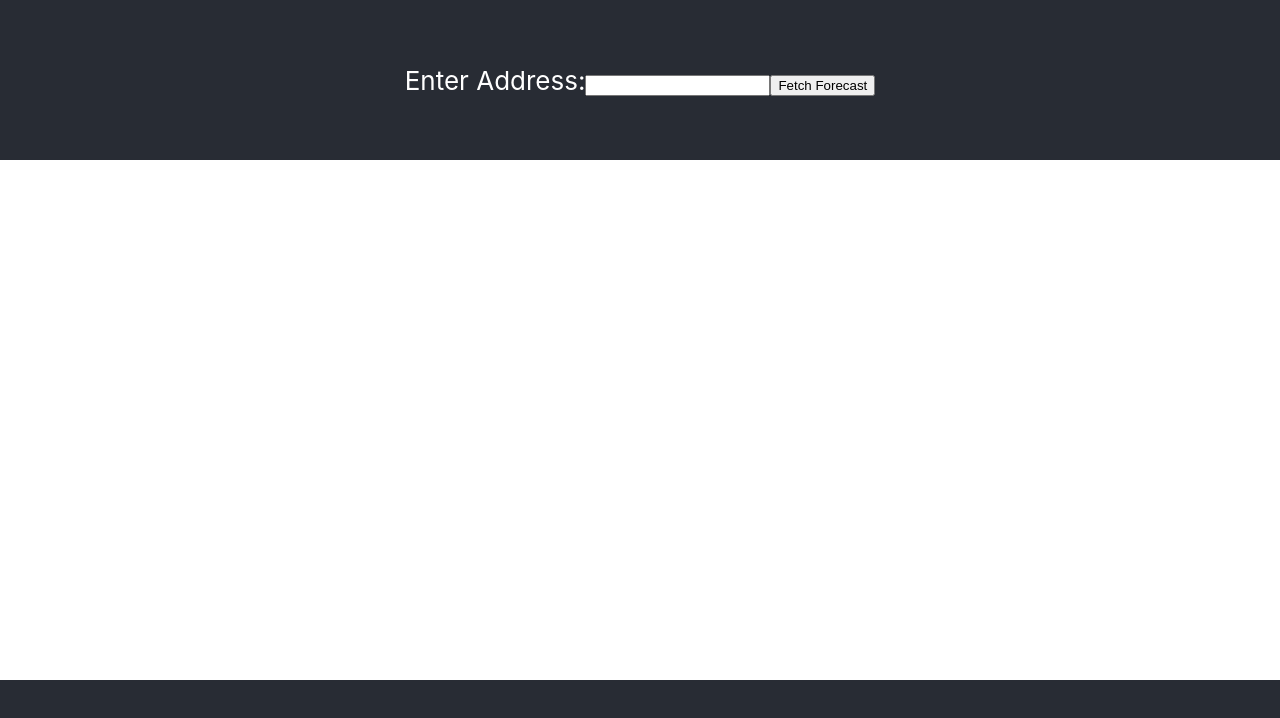
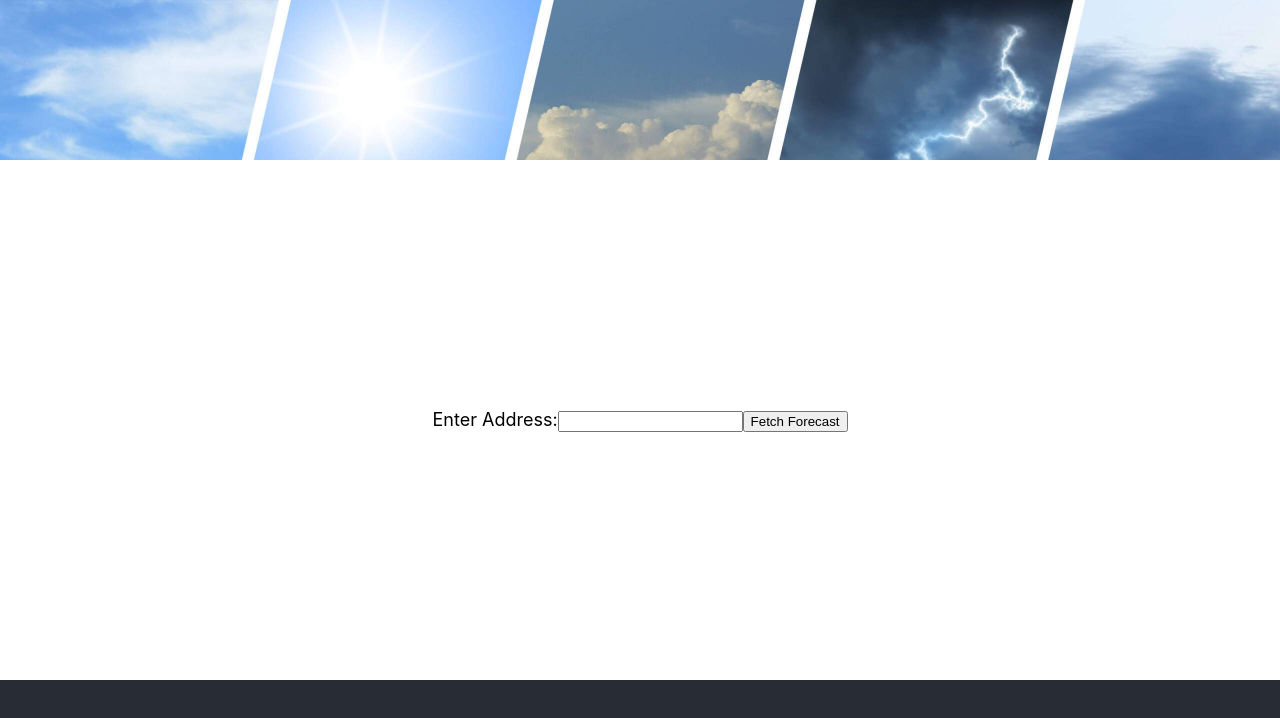
Before and after one commit to Buyooo/WeatherAppUp13, a React (Create React App) app in the folder clientapp/: page / in a window 1280 px wide. Shown: the top 718 px of the page. Built offline with nearby package versions, Linux system fonts and the light colour scheme.

Commit message:
Add header image

```diff
--- a/clientapp/src/App.tsx
+++ b/clientapp/src/App.tsx
@@ -1,6 +1,7 @@
 import React, { useState } from 'react';
 import './App.css';
 import { ForecastData } from './Models/ForecastModel';
+import headerImage from './Assets/header-image.jpeg';
 
 function App() {
   // State variables
@@ -30,7 +31,20 @@ function App() {
 
   return (
     <div className="App">
-      <header className="App-header">
+      <header
+        className="App-header"
+        style={{
+          backgroundImage: `url(${headerImage})`, // Set the background image
+          backgroundSize: 'cover', // Adjust the background size as needed
+          backgroundRepeat: 'no-repeat', // Prevent image repetition
+        }}
+      >
+        <div>
+          {/* The rest of your header content */}
+        </div>
+      </header>
+
+      <div className="App-body">
         <div>
           <label htmlFor="address">Enter Address:</label>
           <input
@@ -41,9 +55,7 @@ function App() {
           />
           <button onClick={fetchForecast}>Fetch Forecast</button>
         </div>
-      </header>
 
-      <div className="App-body">
         {forecast && (
           <div>
             <h2>Forecast Data</h2>
```
Also changed, not shown: clientapp/src/Assets/header-image.jpeg (added).
